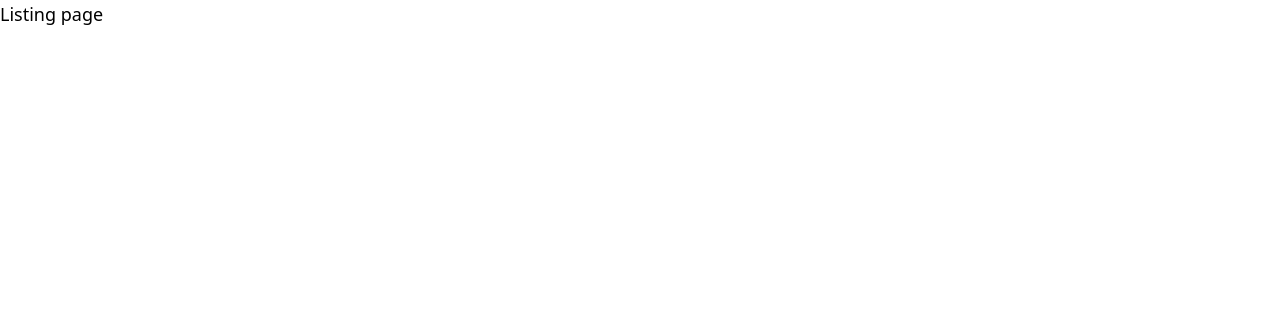
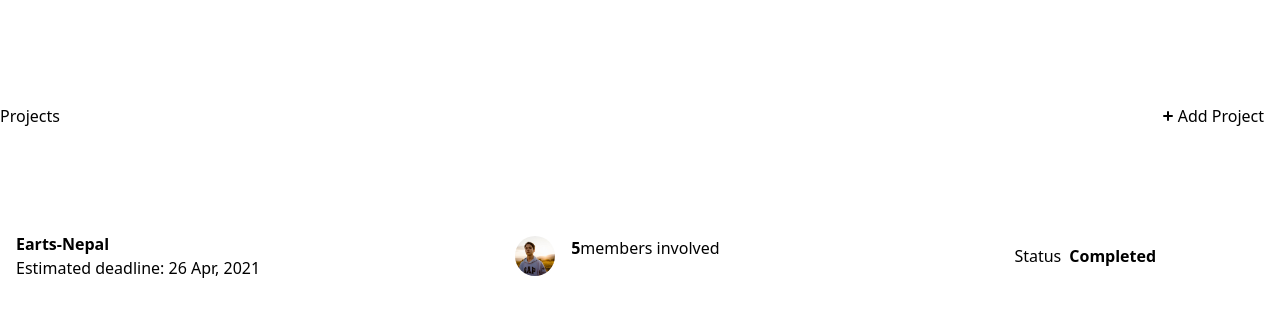
Before and after one commit to duptitung/yi-hackathon, a React (Create React App) app: page / in a window 1280 px wide. Shown: the top 314 px of the page. Built offline with nearby package versions, Linux system fonts and the light colour scheme.

Commit message:
project-list page

```diff
--- /dev/null
+++ b/src/assets/scss/_projectList.scss
@@ -0,0 +1,49 @@
+// project list
+.layout{
+    max-width: 1240px;
+    padding: 0 20px;
+    margin: 0 auto;
+}
+.project__list{
+    .header{
+        h1{
+            font-weight: 300;
+            font-size: 72px;
+            line-height: 100%;
+        }        }
+    }
+    .add-project{
+        font-size: 12px;
+        line-height: 16px;
+        background: #F26722;
+    }
+    &--items{
+        filter: drop-shadow(0px 1px 2px rgba(0, 0, 0, 0.06)), drop-shadow(0px 1px 3px rgba(0, 0, 0, 0.1));
+        border-bottom: 2px solid #899BB0;
+        .project-status{
+            color: #2D3140;
+        }
+        .team-members{
+            color: #2D3140;
+        }
+        .project-title a{
+            font-size: 20px;
+            line-height: 27px;
+            color: #2D3140;
+        }
+        .deadline{
+
+            color: #667689;
+        }
+        &:last-child{
+            border:0;
+        }
+        &:hover{
+            box-shadow: 0px 20px 25px rgba(0, 0, 0, 0.1), 0px 10px 10px rgba(0, 0, 0, 0.04);
+            .project-title a{
+                color: #F26722;
+            }
+        }
+
+    }
+}
--- /dev/null
+++ b/src/assets/scss/tailwind.scss
@@ -0,0 +1,3 @@
+@tailwind base;
+@tailwind components;
+@tailwind utilities;
--- a/src/components/App.js
+++ b/src/components/App.js
@@ -1,4 +1,5 @@
 import "./../assets/scss/App.scss"
+import "./../assets/scss/tailwind.scss"
 import cn from "classnames"
 import Routes from "../route/route"
 
--- a/src/components/ProjectListing.js
+++ b/src/components/ProjectListing.js
@@ -1,5 +1,50 @@
+import image1 from "./../images/image1.jpg"
+
 const ProjectListing = () => {
-  return <div className="text-lg">Listing page</div>
+  return <div className="project__list  h-full pt-24 pb-24">
+    <div className="layout">
+
+      <div className="header flex items-center justify-between">
+
+        <h1>Projects</h1>
+        <button className="add-project flex items-center  py-2 px-4 rounded">
+        <svg xmlns="http://www.w3.org/2000/svg" class="h-5 w-5" viewBox="0 0 20 20" fill="currentColor">
+          <path fill-rule="evenodd" d="M10 5a1 1 0 011 1v3h3a1 1 0 110 2h-3v3a1 1 0 11-2 0v-3H6a1 1 0 110-2h3V6a1 1 0 011-1z" clip-rule="evenodd" />
+        </svg>
+        Add Project</button>
+
+      </div>
+      <div className="project__list--items mt-20 bg-white">
+
+        <div className="project__list--item flex justify-between items-center px-4 py-4">
+
+            <div className="title  w-2/5">
+              <div className="project-title font-bold">
+                <a href="#">Earts-Nepal</a>
+              </div>
+              <div class="deadline">
+                Estimated deadline: 26 Apr, 2021
+              </div>
+            </div>
+            <div className="team-members w-2/5 flex aligns-center">
+              <div class="images flex items-center mr-2">
+               <img className="h-10 w-10 rounded-full object-cover" src={image1} alt="image1" />
+               </div>
+              <div class="team-members-number pl-2">
+                <span className="font-bold">5</span>
+                members involved
+              </div>
+            </div>
+            <div class="project-status w-1/5">
+              Status
+              <span className="font-bold pl-2">Completed</span>
+            </div>
+
+        </div>
+
+      </div>
+    </div>
+  </div>
 }
 
 export default ProjectListing
```
Also changed, not shown: src/assets/scss/App.scss (+5 -6 lines), src/assets/scss/_projectForm.scss (line endings or trailing spaces), src/images/image1.jpg (added).
